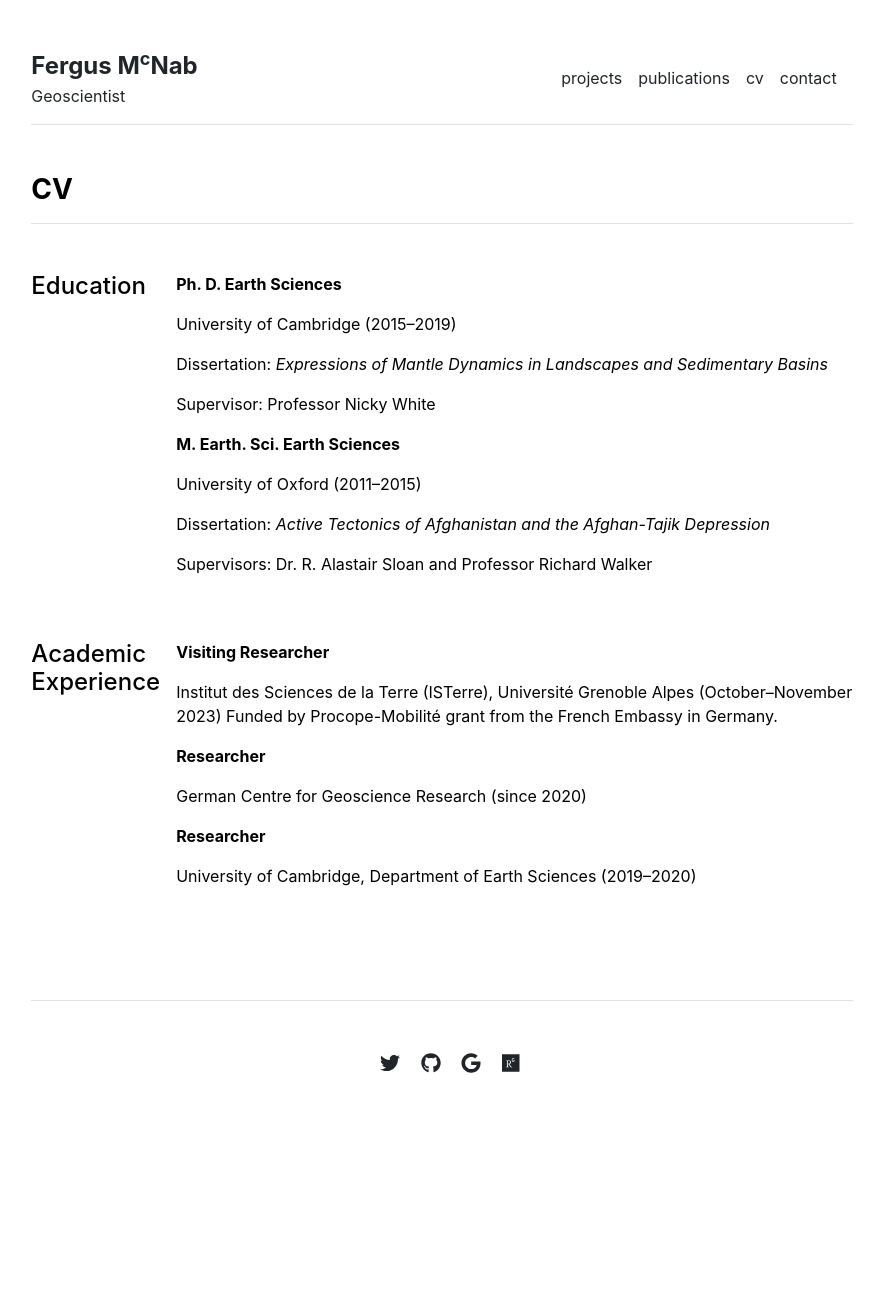
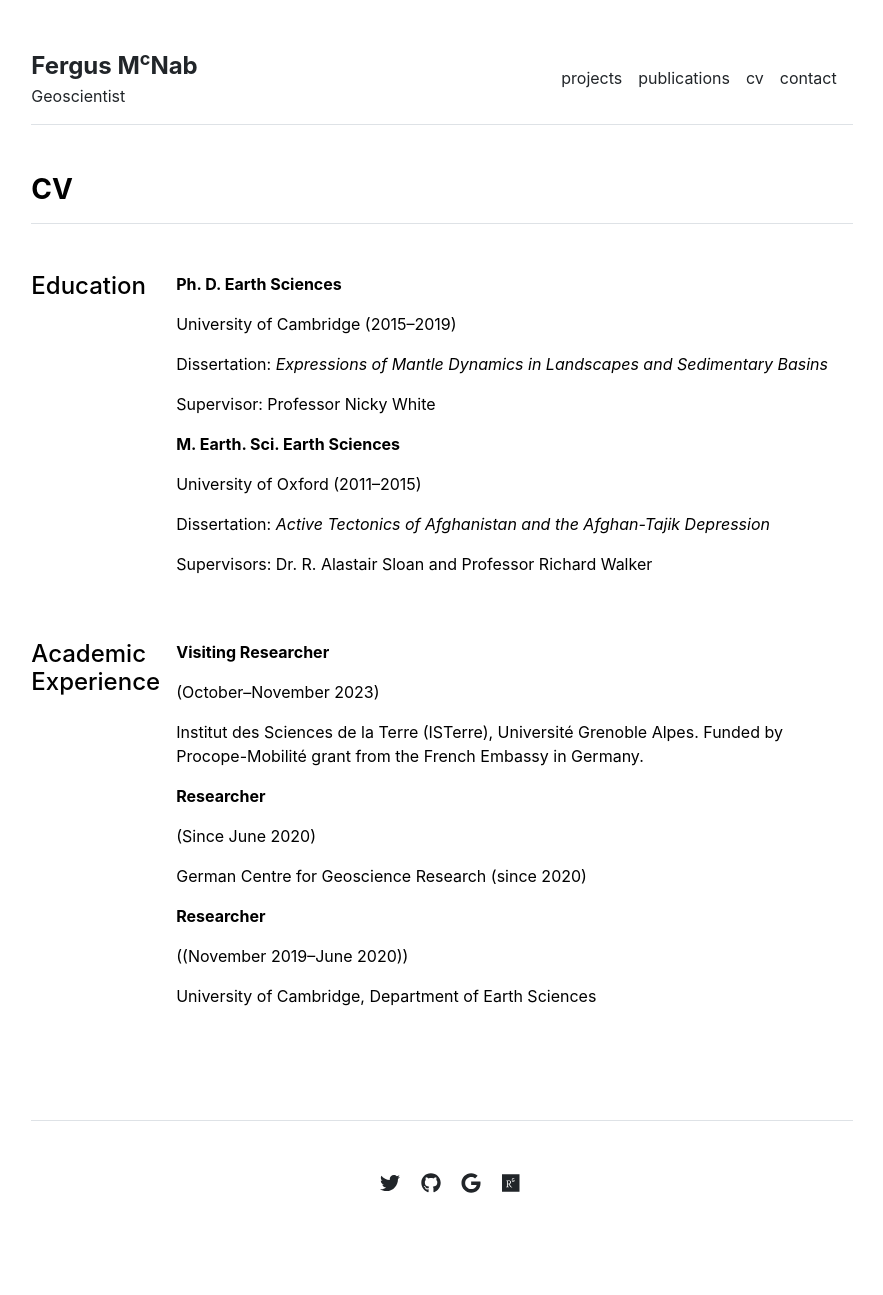
Before and after one commit to fmcnab/fmcnab.github.io, a Jekyll site: the page built from cv.md, in a window 1280 px wide. Shown: the whole page, without its empty margins (198-1081 px from the left). Built offline with Jekyll 4.4.1, drawn with Linux system fonts in a browser that asks for light colours; before the commit the page ends 1175 px from its top, so only the background shows below that.

Commit message:
Update CV.

```diff
--- a/_data/cv/academic-experience.yml
+++ b/_data/cv/academic-experience.yml
@@ -1,9 +1,13 @@
 - title: 'Visiting Researcher'
-  description: 'Institut des Sciences de la Terre (ISTerre), Universit&#233; Grenoble Alpes (October&ndash;November 2023)
+  time: '(October&ndash;November 2023)'
+  description: 'Institut des Sciences de la Terre (ISTerre), Universit&#233; Grenoble Alpes.
+
 Funded by Procope-Mobilit&#233; grant from the French Embassy in Germany.'
 
 - title: 'Researcher'
+  time: '(Since June 2020)'
   description: 'German Centre for Geoscience Research (since 2020)'
 
 - title: 'Researcher'
-  description: 'University of Cambridge, Department of Earth Sciences (2019&ndash;2020)'
+  time: '((November 2019&ndash;June 2020))'
+  description: 'University of Cambridge, Department of Earth Sciences'
--- a/_layouts/cv.html
+++ b/_layouts/cv.html
@@ -26,7 +26,7 @@ layout: default
       </div>
       <div class="col-md-10">
         {% for section in site.data.cv.academic-experience %}
-          <p class="fw-bold">{{ section.title }}</p>
+          <p class="fw-bold">{{ section.title }}</p><p>{{ section.time }}</p>
           <p>{{ section.description }}</p>
         {% endfor %}
       </div>
```
